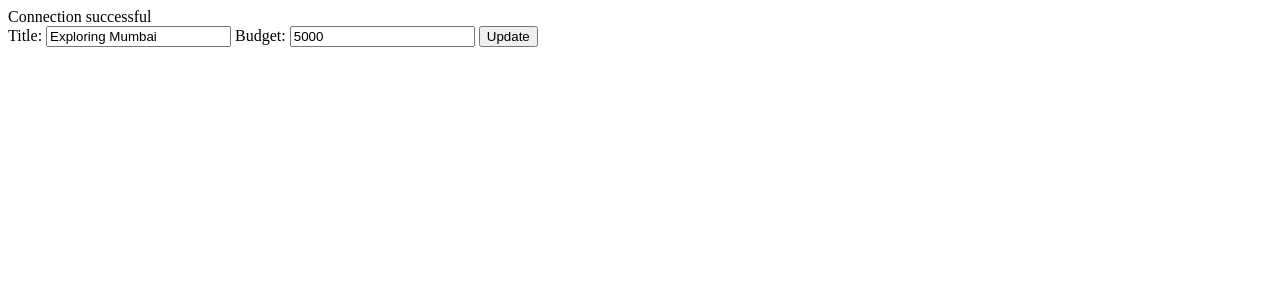
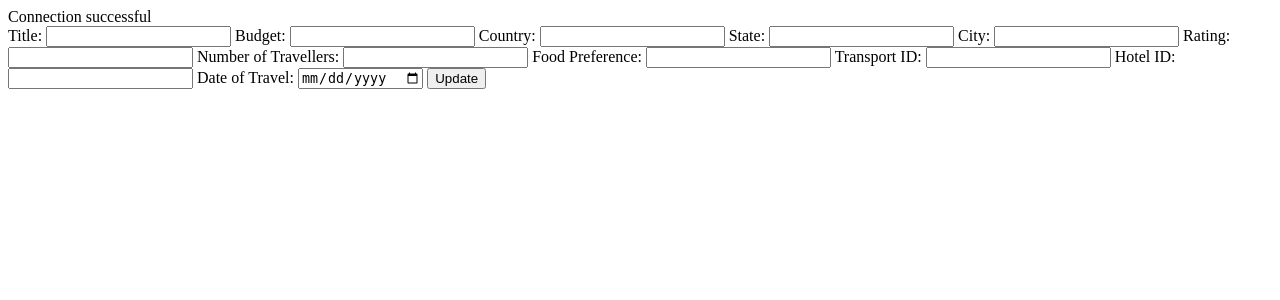
Before and after one commit to Aditya-y9/DBMS-Travel-Management-System, a PHP site: page /admin/edit_itinerary.php?id=IT1001 in a window 1280 px wide. Shown: the top 300 px of the page. Run offline with PHP 8.4, Linux system fonts and the light colour scheme; a user stored in the database is signed in; data comes from the database, SQL or seed files in the repository; data that the repository does not hold is empty.

Commit message:
Itinerary Editing Done!

```diff
--- a/TMS/admin/edit_itinerary.php
+++ b/TMS/admin/edit_itinerary.php
@@ -6,7 +6,7 @@ define('DB_USER', 'username');
 define('DB_PASS', 'password');
 define('DB_NAME', 'dbms');
 
-// Establish database connection.
+// Establish database connection for itineraries.
 try {
     $dbh = new PDO("mysql:host=".DB_HOST.";dbname=".DB_NAME, DB_USER, DB_PASS, array(PDO::MYSQL_ATTR_INIT_COMMAND => "SET NAMES 'utf8'"));
     print("Connection successful");
@@ -20,35 +20,70 @@ if(empty($_SESSION['alogin'])) {
     exit();
 }
 
-// Fetch itinerary details from the database
-// <a href="edit_itinerary.php?id=<?php echo $itinerary['Itinerary_id'];
-// get itinerary id from the URL
-$itinerary_id = $_GET['id'];
-$sql = "SELECT * FROM dbms_project.Itinerary WHERE Itinerary_id = :itinerary_id";
+// Fetch itinerary details from the database based on title
+$title = $_GET['title'];
+$sql = "SELECT * FROM Itinerary WHERE Title = :title";
 $query = $dbh->prepare($sql);
-$query->bindParam(':itinerary_id', $itinerary_id, PDO::PARAM_INT);
+$query->bindParam(':title', $title, PDO::PARAM_STR);
 $query->execute();
 $itinerary = $query->fetch(PDO::FETCH_ASSOC);
 
+// Set default values for form fields if itinerary not found
+if(!$itinerary) {
+    $itinerary = [
+        'Title' => '',
+        'Budget' => '',
+        'Country' => '',
+        'State' => '',
+        'City' => '',
+        'Rating' => '',
+        'No_Of_Travellers' => '',
+        'FoodPreference' => '',
+        'Transport_id' => '',
+        'Hotel_id' => '',
+        'Date_Of_Travel' => ''
+    ];
+}
+
 // Handle form submission for editing itinerary
 if(isset($_POST['submit'])) {
+    // Process form submission...
     $title = $_POST['title'];
-    $budget = (int)$_POST['budget']; // Cast budget to integer
-
-    // Add more fields as needed
+    $budget = $_POST['budget'];
+    $country = $_POST['country'];
+    $state = $_POST['state'];
+    $city = $_POST['city'];
+    $rating = $_POST['rating'];
+    $no_of_travellers = $_POST['no_of_travellers'];
+    $food_preference = $_POST['food_preference'];
+    $transport_id = $_POST['transport_id'];
+    $hotel_id = $_POST['hotel_id'];
+    $date_of_travel = $_POST['date_of_travel'];
 
     // Update the itinerary details in the database
-    $sql = "UPDATE Itinerary SET Title = :title, Budget = :budget WHERE Itinerary_id = :itinerary_id";
+    $sql = "UPDATE Itinerary SET Title = :title, Budget = CAST(:budget AS int), Country = :country, State = :state, City = :city, Rating = CAST(:rating AS int), No_Of_Travellers = CAST(:no_of_travellers AS int), FoodPreference = :food_preference, Transport_id = CAST(:transport_id AS int), Hotel_id = CAST(:hotel_id AS int), Date_Of_Travel = :date_of_travel WHERE Title = :title";
+
     $query = $dbh->prepare($sql);
+
     $query->bindParam(':title', $title, PDO::PARAM_STR);
-    $query->bindParam(':budget', $budget, PDO::PARAM_INT); // Bind budget as integer
-    $query->bindParam(':itinerary_id', $itinerary_id, PDO::PARAM_INT);
+    $query->bindParam(':budget', $budget, PDO::PARAM_STR); // Bind as string
+    $query->bindParam(':country', $country, PDO::PARAM_STR);
+    $query->bindParam(':state', $state, PDO::PARAM_STR);
+    $query->bindParam(':city', $city, PDO::PARAM_STR);
+    $query->bindParam(':rating', $rating, PDO::PARAM_STR); // Bind as string
+    $query->bindParam(':no_of_travellers', $no_of_travellers, PDO::PARAM_STR); // Bind as string
+    $query->bindParam(':food_preference', $food_preference, PDO::PARAM_STR);
+    $query->bindParam(':transport_id', $transport_id, PDO::PARAM_STR); // Bind as string
+    $query->bindParam(':hotel_id', $hotel_id, PDO::PARAM_STR); // Bind as string
+    $query->bindParam(':date_of_travel', $date_of_travel, PDO::PARAM_STR);
+
     $query->execute();
 
     // Redirect to the same page after editing
-    header('location:edit-itinerary.php?itinerary_id=' . $itinerary_id);
+    header('location:itinerary.php');
     exit();
 }
+
 ?>
 <!DOCTYPE html>
 <html>
@@ -58,10 +93,27 @@ if(isset($_POST['submit'])) {
 <body>
     <form method="post" action="">
         <label for="title">Title:</label>
-        <input type="text" id="title" name="title" value="<?php echo $itinerary['Title']; ?>">
+        <input type="text" id="title" name="title" value="<?php echo isset($itinerary['Title']) ? $itinerary['Title'] : ''; ?>">
         <label for="budget">Budget:</label>
-        <input type="number" id="budget" name="budget" value="<?php echo $itinerary['Budget']; ?>">
-        <!-- Add more fields as needed -->
+        <input type="text" id="budget" name="budget" value="<?php echo isset($itinerary['Budget']) ? $itinerary['Budget'] : ''; ?>">
+        <label for="country">Country:</label>
+        <input type="text" id="country" name="country" value="<?php echo isset($itinerary['Country']) ? $itinerary['Country'] : ''; ?>">
+        <label for="state">State:</label>
+        <input type="text" id="state" name="state" value="<?php echo isset($itinerary['State']) ? $itinerary['State'] : ''; ?>">
+        <label for="city">City:</label>
+        <input type="text" id="city" name="city" value="<?php echo isset($itinerary['City']) ? $itinerary['City'] : ''; ?>">
+        <label for="rating">Rating:</label>
+        <input type="text" id="rating" name="rating" value="<?php echo isset($itinerary['Rating']) ? $itinerary['Rating'] : ''; ?>">
+        <label for="no_of_travellers">Number of Travellers:</label>
+        <input type="text" id="no_of_travellers" name="no_of_travellers" value="<?php echo isset($itinerary['No_Of_Travellers']) ? $itinerary['No_Of_Travellers'] : ''; ?>">
+        <label for="food_preference">Food Preference:</label>
+        <input type="text" id="food_preference" name="food_preference" value="<?php echo isset($itinerary['FoodPreference']) ? $itinerary['FoodPreference'] : ''; ?>">
+        <label for="transport_id">Transport ID:</label>
+        <input type="text" id="transport_id" name="transport_id" value="<?php echo isset($itinerary['Transport_id']) ? $itinerary['Transport_id'] : ''; ?>">
+        <label for="hotel_id">Hotel ID:</label>
+        <input type="text" id="hotel_id" name="hotel_id" value="<?php echo isset($itinerary['Hotel_id']) ? $itinerary['Hotel_id'] : ''; ?>">
+        <label for="date_of_travel">Date of Travel:</label>
+        <input type="date" id="date_of_travel" name="date_of_travel" value="<?php echo isset($itinerary['Date_Of_Travel']) ? $itinerary['Date_Of_Travel'] : ''; ?>">
         <input type="submit" name="submit" value="Update">
     </form>
 </body>
```
